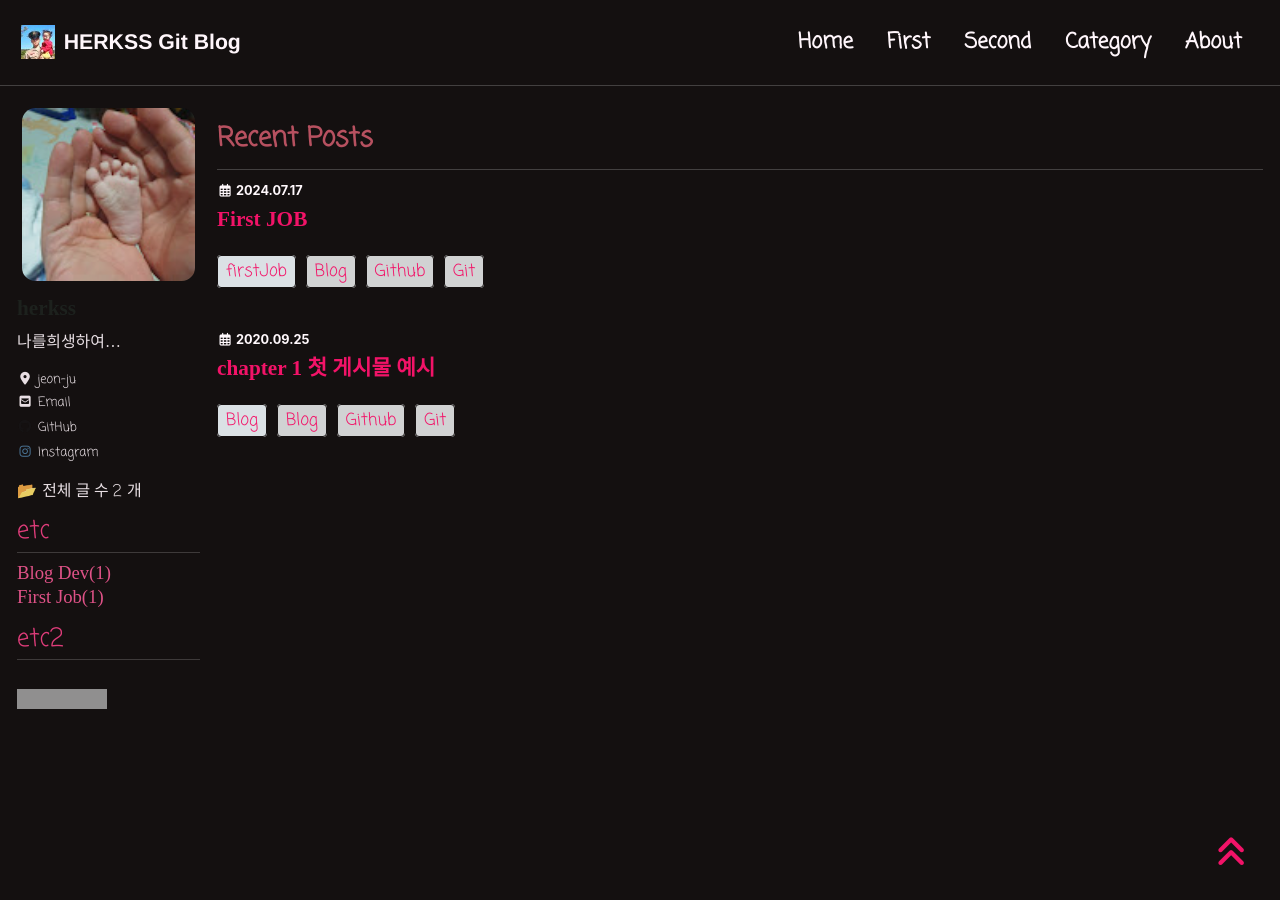
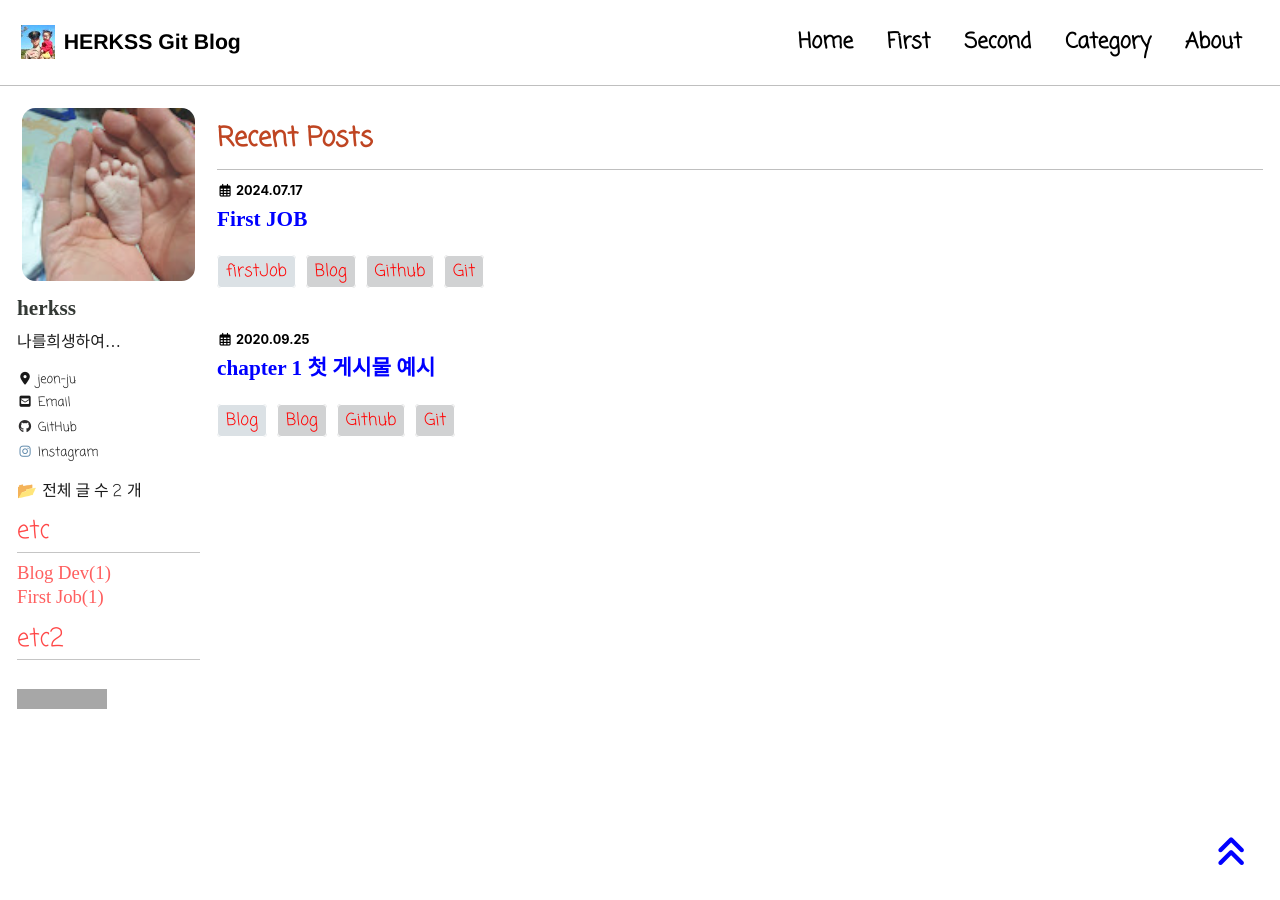
Before and after one commit to herkss/herkss.github.io, a Jekyll site: the page built from index.html, in a window 1280 px wide and 900 px high. Built offline with Jekyll 4.4.1, drawn with Linux system fonts in a browser that asks for light colours; cached includes are drawn as plain includes; nearby versions of some CDN libraries; some web fonts are replaced; the list of posts is cut into pages by our own code; grey boxes are pictures that could not be loaded.

Commit message:
Update _config.yml

```diff
--- a/_config.yml
+++ b/_config.yml
@@ -12,7 +12,7 @@
 
 # theme                  : "minimal-mistakes-jekyll"
 # remote_theme           : "mmistakes/minimal-mistakes"
-minimal_mistakes_skin    : "neon" # "myskin" # "default"  "air", "aqua", "contrast", , "dirt", "neon", "mint", "plum", "sunrise"
+minimal_mistakes_skin    : "contrast" # "myskin" # "default"  "air", "aqua", "contrast", , "dirt", "neon", "mint", "plum", "sunrise"
 
 locale                   : "ko-KR" # 블로그 사용 언어
 title                    : "HERKSS Git Blog" # 블로그 타이틀
```
